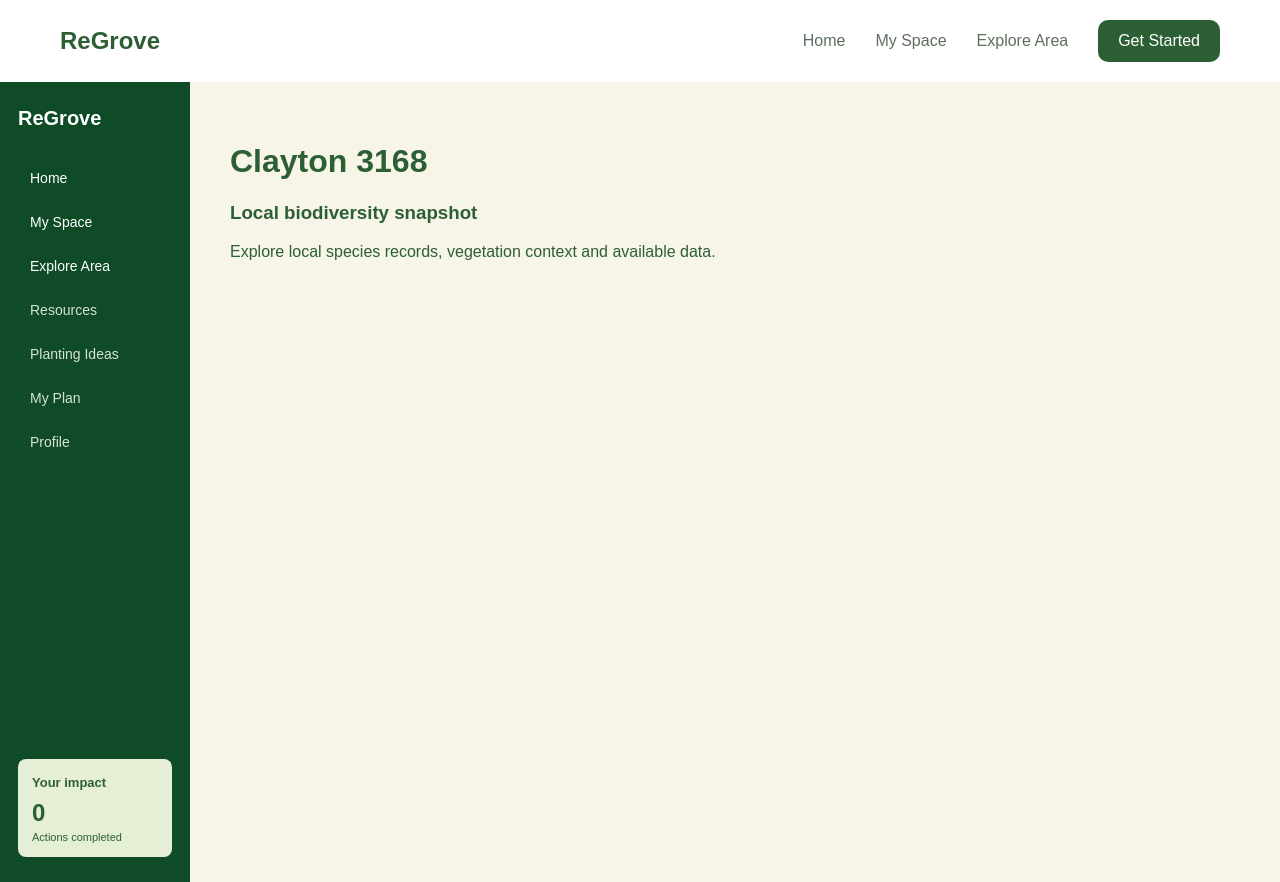
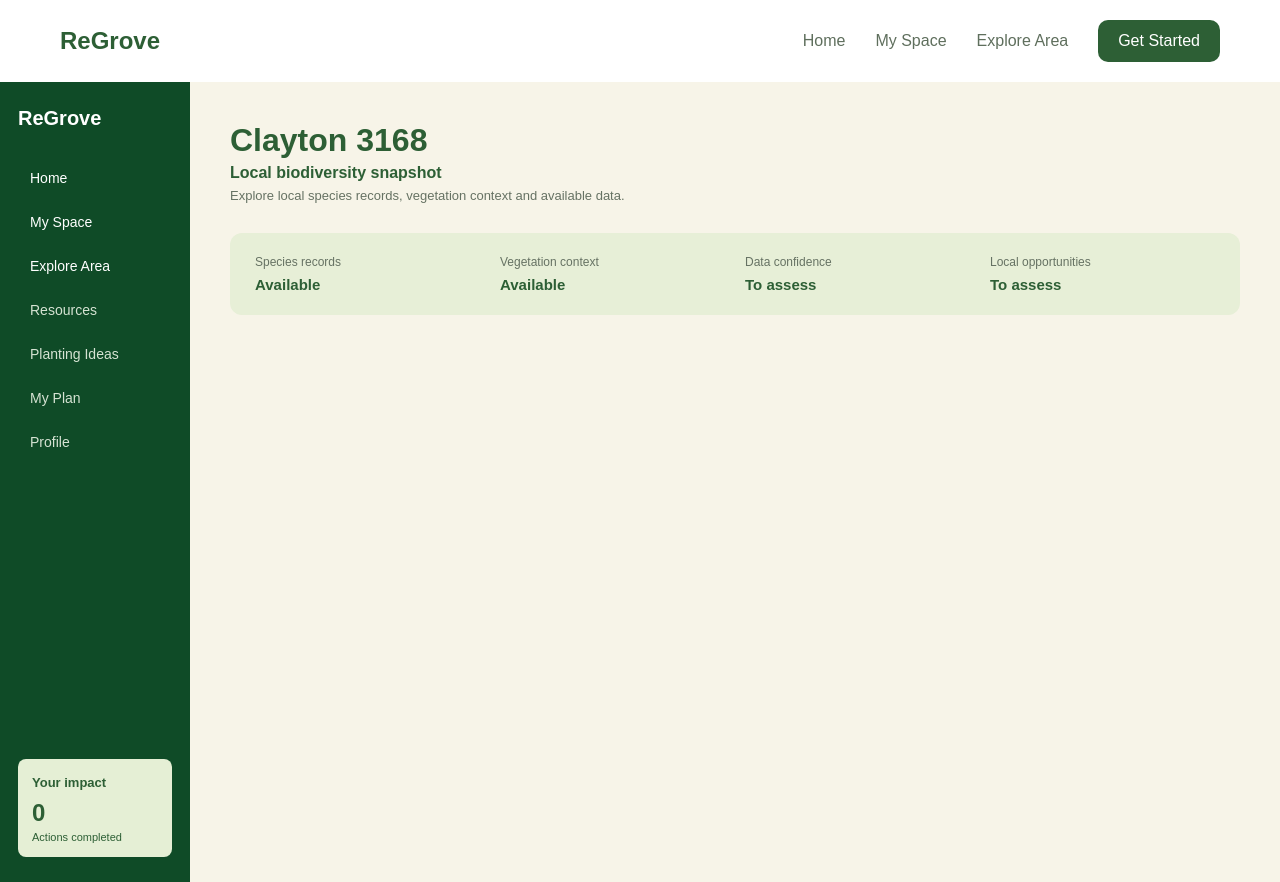
Before and after one commit to tpan0042-ops/ReGrove, a Vue app in the folder frontend/: page /area/clayton-3168 in a window 1280 px wide. Built offline with nearby package versions, Linux system fonts and the light colour scheme.

Commit message:
Add Clayton biodiversity summary

```diff
--- a/frontend/src/style.css
+++ b/frontend/src/style.css
@@ -583,3 +583,48 @@ button {
 .melbourne-card small {
   color: #8a9185;
 }
+
+.area-result-heading {
+  margin-bottom: 30px;
+}
+
+.area-result-heading h1 {
+  margin: 0 0 5px;
+  font-size: 32px;
+}
+
+.area-result-heading h3 {
+  margin: 0 0 6px;
+  font-size: 16px;
+}
+
+.area-result-heading p {
+  margin-top: 0;
+  color: #667263;
+  font-size: 13px;
+}
+
+.area-summary {
+  display: flex;
+  background-color: #e7efd7;
+  border-radius: 12px;
+  padding: 22px 25px;
+  gap: 20px;
+}
+
+.summary-item {
+  flex: 1;
+  display: flex;
+  flex-direction: column;
+  gap: 7px;
+}
+
+.summary-item span {
+  color: #667263;
+  font-size: 12px;
+}
+
+.summary-item strong {
+  color: #2d5f35;
+  font-size: 15px;
+}
--- a/frontend/src/views/AreaResultView.vue
+++ b/frontend/src/views/AreaResultView.vue
@@ -17,6 +17,30 @@ import AppSidebar from '../components/AppSidebar.vue'
         </p>
       </div>
 
+      <section class="area-summary">
+
+        <div class="summary-item">
+          <span>Species records</span>
+          <strong>Available</strong>
+        </div>
+
+        <div class="summary-item">
+          <span>Vegetation context</span>
+          <strong>Available</strong>
+        </div>
+
+        <div class="summary-item">
+          <span>Data confidence</span>
+          <strong>To assess</strong>
+        </div>
+
+        <div class="summary-item">
+          <span>Local opportunities</span>
+          <strong>To assess</strong>
+        </div>
+
+      </section>
+
     </main>
 
   </div>
```
